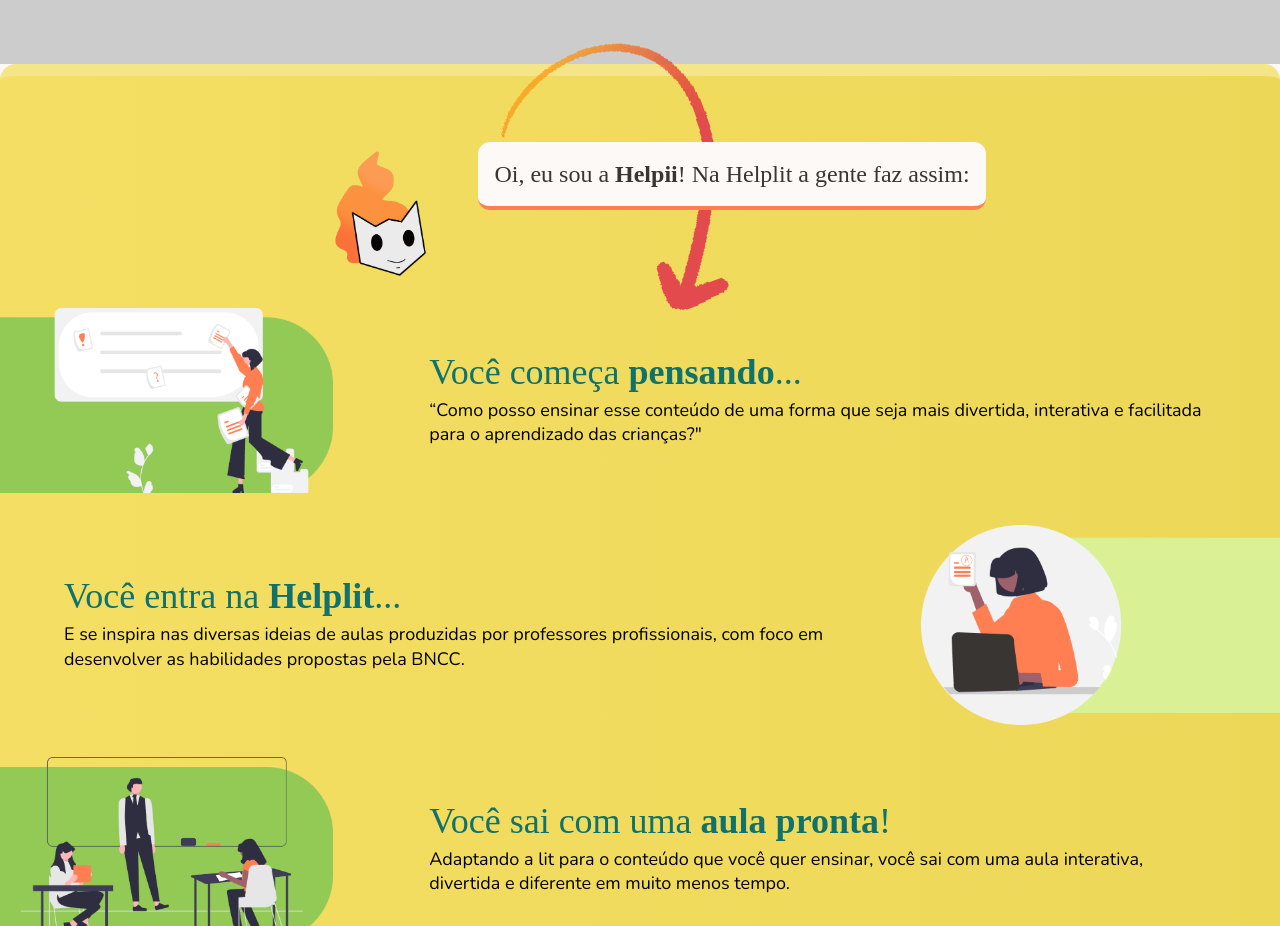
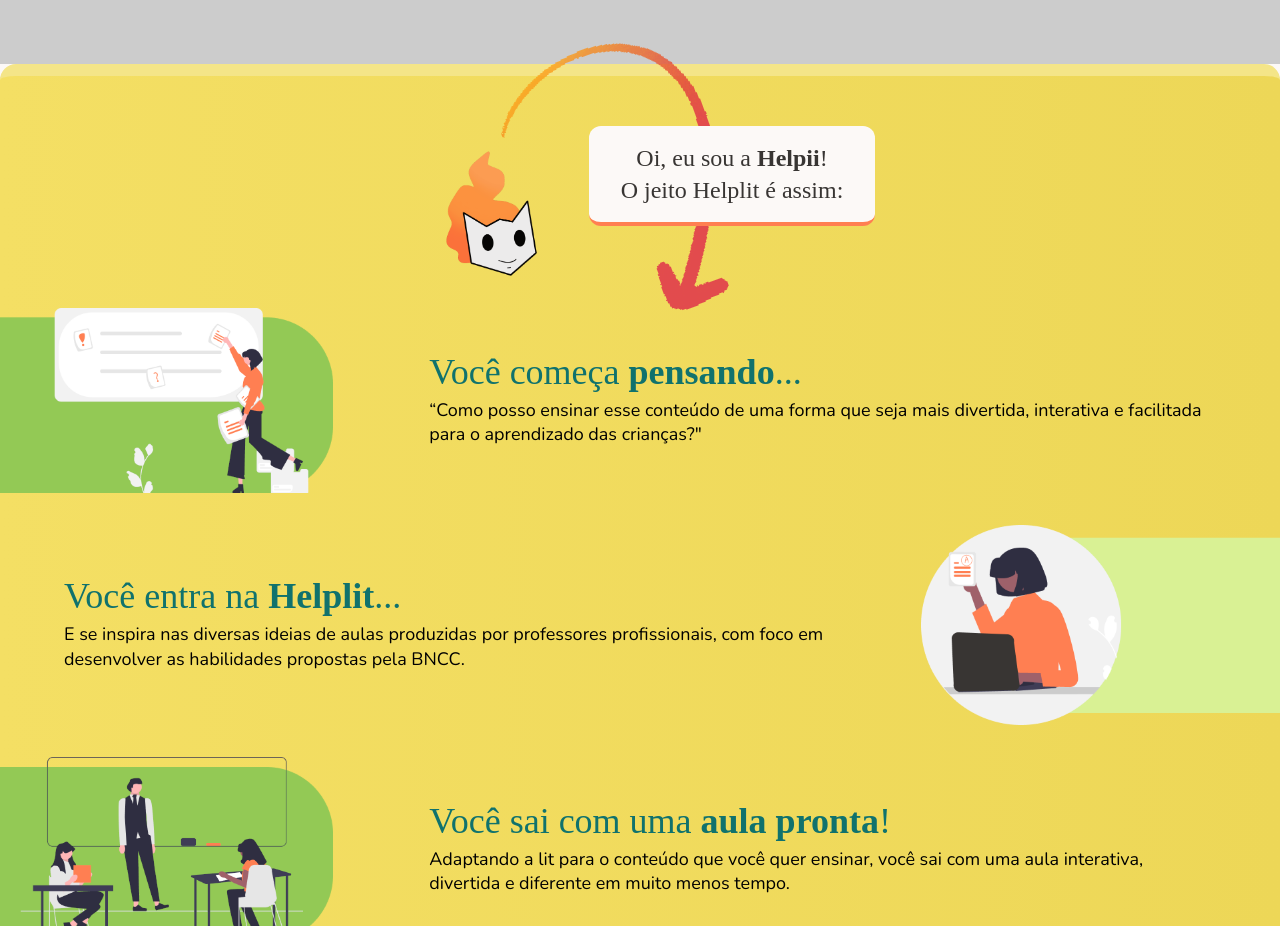
Before and after one commit to helpii/helplit.com, a React (Vite) app: page / in a window 1280 px wide. Shown: the part 1320-2246 px from the top of the page. Built offline with nearby package versions, Linux system fonts and the light colour scheme; a web font is replaced by a local one.

Commit message:
leftovers

```diff
--- a/src/components/Home/index.tsx
+++ b/src/components/Home/index.tsx
@@ -50,18 +50,18 @@
               <div className="flex flex-row items-center w-full justify-center -z-0">
                 <img
                   className="absolute opacity-80 -z-10
-                left-[5%] rotate-[70deg]
+                left-[2%] rotate-[70deg]
                 sm:left-[30%]"
                   src="/instructions/doodle.gif"
                   alt=""
                 />
                 <div className="bg-helpii_talk w-[200px] h-[200px] bg-cover"></div>
                 <p
-                  className="bg-NUDE border-b-4   border-CORAL text-COAL font-TITULO rounded-xl p-4 items-center justify-center mr-4
-              text-xl
+                  className="bg-NUDE border-b-4  border-CORAL text-COAL font-TITULO rounded-xl p-4 items-center mr-4
+              text-xl text-center px-8
               sm:text-2xl"
                 >
-                  Oi, eu sou a <strong>Helpii</strong>! Na Helplit a gente faz
+                  Oi, eu sou a <strong>Helpii</strong>!<br />O jeito Helplit é
                   assim:
                 </p>
               </div>
```
